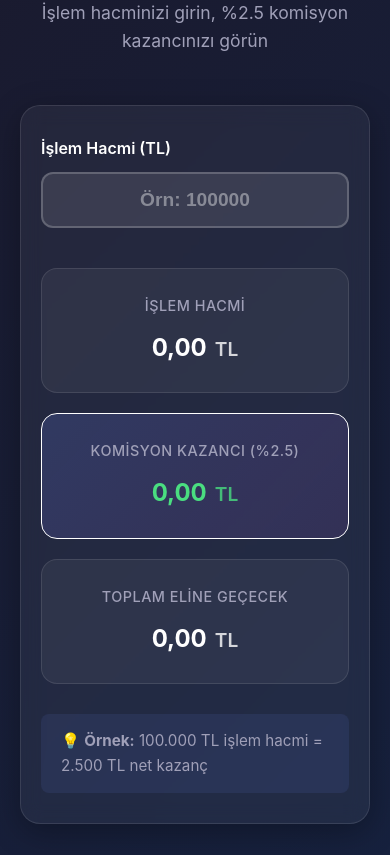
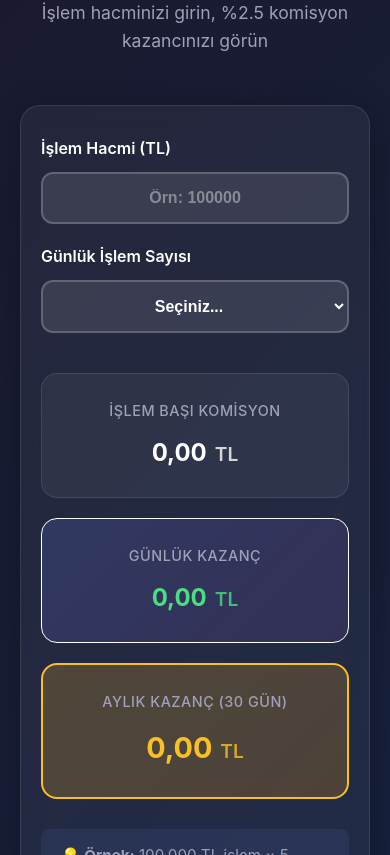
Before and after one commit to yasinerenkovalik/lansman, a React (Vite) app: page / in a window 390 px wide. Shown: the part 1469-2324 px from the top of the page. Built offline with nearby package versions, Linux system fonts and the light colour scheme.

Commit message:
Add daily transaction count and monthly earnings calculation

```diff
--- a/src/components/Calculator.css
+++ b/src/components/Calculator.css
@@ -38,8 +38,16 @@
   box-shadow: 0 8px 32px rgba(0, 0, 0, 0.3);
 }
 
+.inputs-row {
+  display: grid;
+  grid-template-columns: 1fr 1fr;
+  gap: 20px;
+  margin-bottom: 40px;
+}
+
 .input-group {
-  margin-bottom: 40px;
+  display: flex;
+  flex-direction: column;
 }
 
 .input-group label {
@@ -50,10 +58,11 @@
   color: var(--text-primary);
 }
 
-.amount-input {
+.amount-input,
+.transactions-select {
   width: 100%;
   padding: 18px 24px;
-  font-size: 1.5rem;
+  font-size: 1.2rem;
   font-weight: 600;
   background: rgba(255, 255, 255, 0.1);
   border: 2px solid rgba(255, 255, 255, 0.2);
@@ -63,7 +72,8 @@
   text-align: center;
 }
 
-.amount-input:focus {
+.amount-input:focus,
+.transactions-select:focus {
   outline: none;
   border-color: var(--primary-color);
   background: rgba(255, 255, 255, 0.15);
@@ -72,6 +82,15 @@
 
 .amount-input::placeholder {
   color: rgba(255, 255, 255, 0.4);
+}
+
+.transactions-select {
+  cursor: pointer;
+}
+
+.transactions-select option {
+  background: #1a1a2e;
+  color: var(--text-primary);
 }
 
 .results-grid {
@@ -127,6 +146,17 @@
   color: var(--primary-color);
 }
 
+.result-value.monthly {
+  color: #fbbf24;
+  font-size: 2.2rem;
+}
+
+.result-card.highlight-strong {
+  background: linear-gradient(135deg, rgba(251, 191, 36, 0.2) 0%, rgba(245, 158, 11, 0.2) 100%);
+  border-color: #fbbf24;
+  border-width: 2px;
+}
+
 .currency {
   font-size: 1.2rem;
   font-weight: 600;
@@ -159,6 +189,11 @@
     padding: 30px 20px;
   }
 
+  .inputs-row {
+    grid-template-columns: 1fr;
+    gap: 20px;
+  }
+
   .results-grid {
     grid-template-columns: 1fr;
   }
@@ -167,8 +202,13 @@
     font-size: 1.5rem;
   }
 
-  .amount-input {
-    font-size: 1.2rem;
+  .result-value.monthly {
+    font-size: 1.8rem;
+  }
+
+  .amount-input,
+  .transactions-select {
+    font-size: 1rem;
     padding: 15px 20px;
   }
 }
--- a/src/components/Calculator.jsx
+++ b/src/components/Calculator.jsx
@@ -3,8 +3,21 @@ import './Calculator.css'
 
 function Calculator() {
   const [amount, setAmount] = useState('')
+  const [dailyTransactions, setDailyTransactions] = useState('')
+
   const commission = amount ? (parseFloat(amount) * 0.025).toFixed(2) : '0.00'
   const total = amount ? (parseFloat(amount) + parseFloat(commission)).toFixed(2) : '0.00'
+
+  // Günlük işlem sayısı aralığından ortalama al
+  const getAverageTransactions = (range) => {
+    if (!range) return 0
+    const [min, max] = range.split('-').map(Number)
+    return (min + max) / 2
+  }
+
+  const avgTransactions = getAverageTransactions(dailyTransactions)
+  const dailyEarnings = commission && avgTransactions ? (parseFloat(commission) * avgTransactions).toFixed(2) : '0.00'
+  const monthlyEarnings = dailyEarnings ? (parseFloat(dailyEarnings) * 30).toFixed(2) : '0.00'
 
   const handleAmountChange = (e) => {
     const value = e.target.value
@@ -12,6 +25,10 @@ function Calculator() {
     if (value === '' || /^\d*\.?\d*$/.test(value)) {
       setAmount(value)
     }
+  }
+
+  const handleTransactionsChange = (e) => {
+    setDailyTransactions(e.target.value)
   }
 
   const formatNumber = (num) => {
@@ -30,6 +47,7 @@ function Calculator() {
         </div>
 
         <div className="calculator-content">
+          <div className="inputs-row">
             <div className="input-group">
               <label htmlFor="amount">İşlem Hacmi (TL)</label>
               <input
@@ -42,31 +60,49 @@ function Calculator() {
               />
             </div>
 
+            <div className="input-group">
+              <label htmlFor="transactions">Günlük İşlem Sayısı</label>
+              <select
+                id="transactions"
+                value={dailyTransactions}
+                onChange={handleTransactionsChange}
+                className="transactions-select"
+              >
+                <option value="">Seçiniz...</option>
+                <option value="1-3">1-3 işlem</option>
+                <option value="3-5">3-5 işlem</option>
+                <option value="5-7">5-7 işlem</option>
+                <option value="7-10">7-10 işlem</option>
+                <option value="10-15">10+ işlem</option>
+              </select>
+            </div>
+          </div>
+
           <div className="results-grid">
             <div className="result-card">
-              <div className="result-label">İşlem Hacmi</div>
+              <div className="result-label">İşlem Başı Komisyon</div>
               <div className="result-value">
-                {amount ? formatNumber(amount) : '0,00'} <span className="currency">TL</span>
+                {formatNumber(commission)} <span className="currency">TL</span>
               </div>
             </div>
 
             <div className="result-card highlight">
-              <div className="result-label">Komisyon Kazancı (%2.5)</div>
+              <div className="result-label">Günlük Kazanç</div>
               <div className="result-value profit">
-                {formatNumber(commission)} <span className="currency">TL</span>
+                {formatNumber(dailyEarnings)} <span className="currency">TL</span>
               </div>
             </div>
 
-            <div className="result-card">
-              <div className="result-label">Toplam Eline Geçecek</div>
-              <div className="result-value total">
-                {formatNumber(total)} <span className="currency">TL</span>
+            <div className="result-card highlight-strong">
+              <div className="result-label">Aylık Kazanç (30 Gün)</div>
+              <div className="result-value monthly">
+                {formatNumber(monthlyEarnings)} <span className="currency">TL</span>
               </div>
             </div>
           </div>
 
           <div className="calculator-note">
-            💡 <strong>Örnek:</strong> 100.000 TL işlem hacmi = 2.500 TL net kazanç
+            💡 <strong>Örnek:</strong> 100.000 TL işlem × 5 işlem/gün = 12.500 TL günlük, 375.000 TL aylık kazanç
           </div>
         </div>
       </div>
```
Lines whose indentation alone changed are shown as unchanged.
